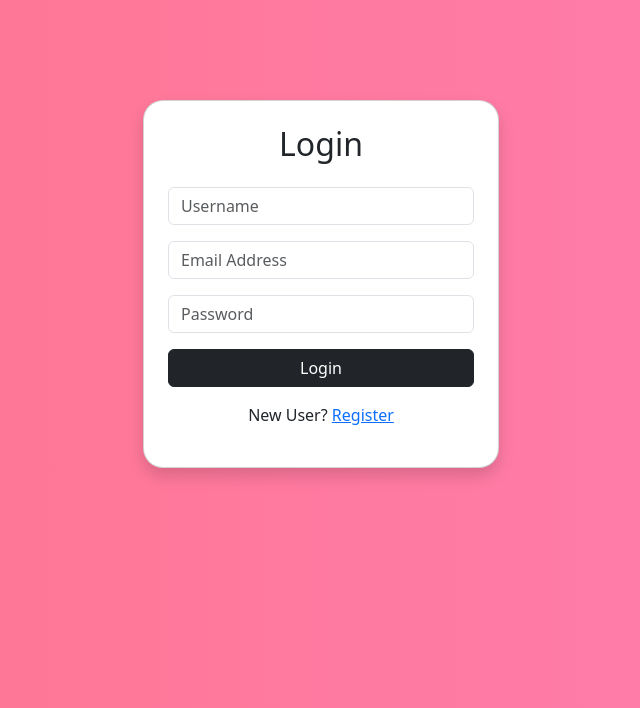
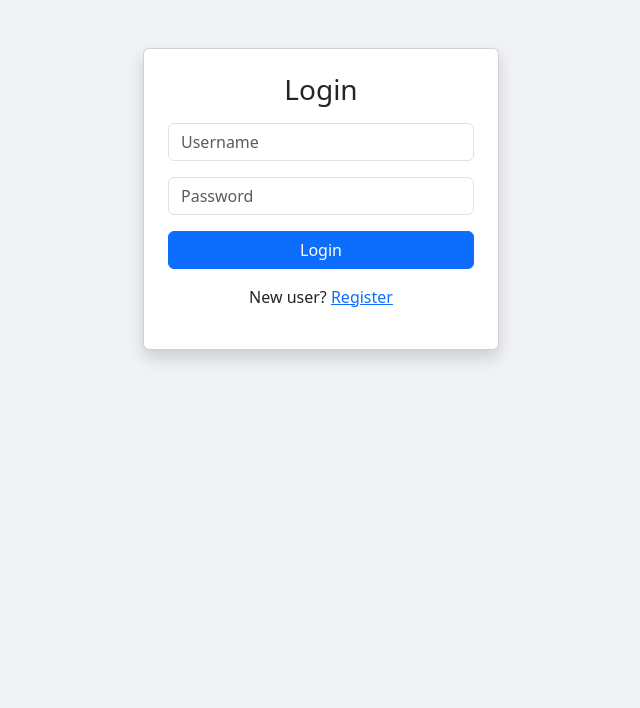
Before and after one commit to nithinsuresh0727/studentportal, a Django app: template accounts/templates/accounts/login.html in a window 1280 px wide. Shown: the top 708 px of the page, without its empty margins (319-959 px from the left). Run offline with Django 5.2, Linux system fonts and the light colour scheme; the template is opened without the code that fills it, so the values that code supplies are empty.

Commit message:
simplified login system username password only

```diff
--- a/accounts/templates/accounts/login.html
+++ b/accounts/templates/accounts/login.html
@@ -2,45 +2,22 @@
 <html>
 <head>
     <title>Login</title>
-
     <link href="https://cdn.jsdelivr.net/npm/bootstrap@5.3.0/dist/css/bootstrap.min.css" rel="stylesheet">
-
-    <style>
-
-        body{
-            background: linear-gradient(to right, #ff758c, #ff7eb3);
-        }
-
-        .card{
-            margin-top:100px;
-            border-radius:20px;
-        }
-
-    </style>
 </head>
 
-<body>
+<body style="background: #f0f2f5;">
 
-<div class="container">
+<div class="container mt-5">
 
     <div class="row justify-content-center">
 
         <div class="col-md-4">
 
-            <div class="card shadow p-4">
+            <div class="card p-4 shadow">
 
-                <h2 class="text-center mb-4">
-                    Login
-                </h2>
-
-                {% if error %}
-<div class="alert alert-danger">
-    {{ error }}
-</div>
-{% endif %}
+                <h3 class="text-center mb-3">Login</h3>
 
                 <form method="POST">
-
                     {% csrf_token %}
 
                     <input type="text"
@@ -49,29 +26,21 @@
                            placeholder="Username"
                            required>
 
-                    <input type="email"
-                           name="email"
-                           class="form-control mb-3"
-                           placeholder="Email Address"
-                           required>
-
                     <input type="password"
                            name="password"
                            class="form-control mb-3"
                            placeholder="Password"
                            required>
 
-                    <button class="btn btn-dark w-100">
+                    <button class="btn btn-primary w-100">
                         Login
                     </button>
 
                 </form>
 
                 <p class="mt-3 text-center">
-                    New User?
-                    <a href="{% url 'register' %}">
-                        Register
-                    </a>
+                    New user?
+                    <a href="{% url 'register' %}">Register</a>
                 </p>
 
             </div>
```
Also changed, not shown: accounts/views.py (+9 -84 lines).
